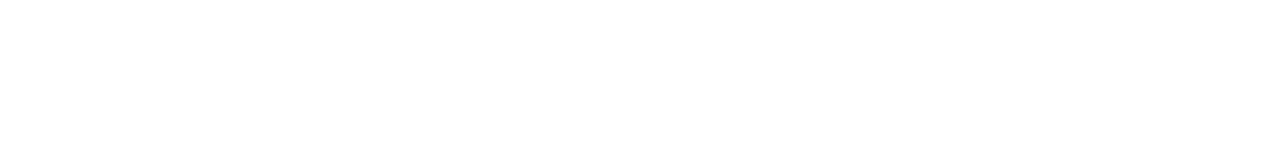
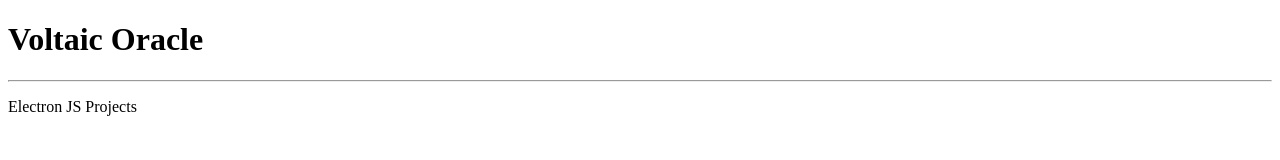
Before and after one commit to Nimira43/Voltaic-Oracle, a website: page 01-project-intro/index.html in a window 1280 px wide. Drawn offline with Linux system fonts and the light colour scheme.

Commit message:
Package.json and .gitignore created. index.html and favicon setup.

```diff
--- a/index.html
+++ b/01-project-intro/index.html
@@ -3,9 +3,12 @@
 <head>
   <meta charset="UTF-8">
   <meta name="viewport" content="width=device-width, initial-scale=1.0">
+  <link rel="icon" href="./images/TheFavicon.png">
   <title>Voltaic Oracle</title>
 </head>
 <body>
-
+  <h1>Voltaic Oracle</h1>
+  <hr>
+  <p>Electron JS Projects</p>
 </body>
 </html>
```
Also changed, not shown: 01-project-intro/package.json (added, +11 -0 lines), 01-project-intro/images/TheFavicon.png (added), 2 other files.
